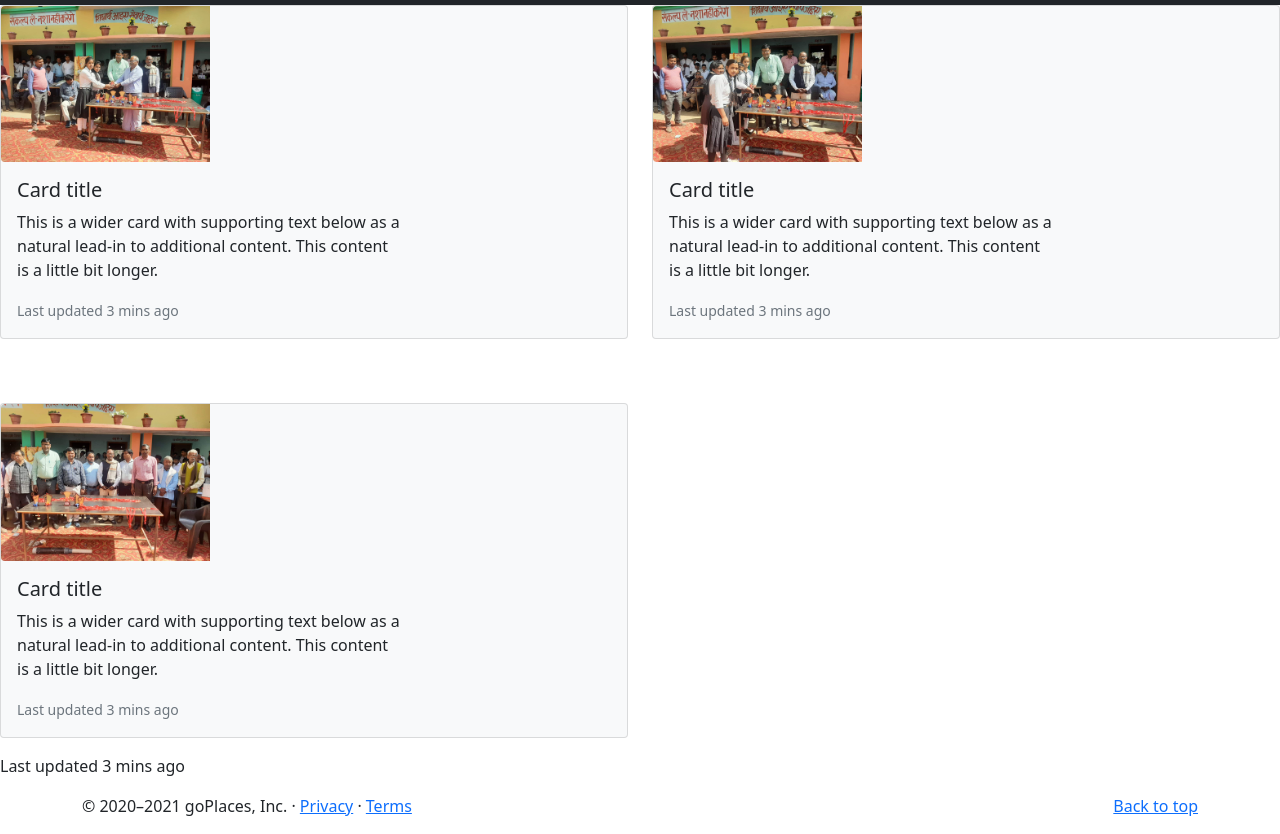
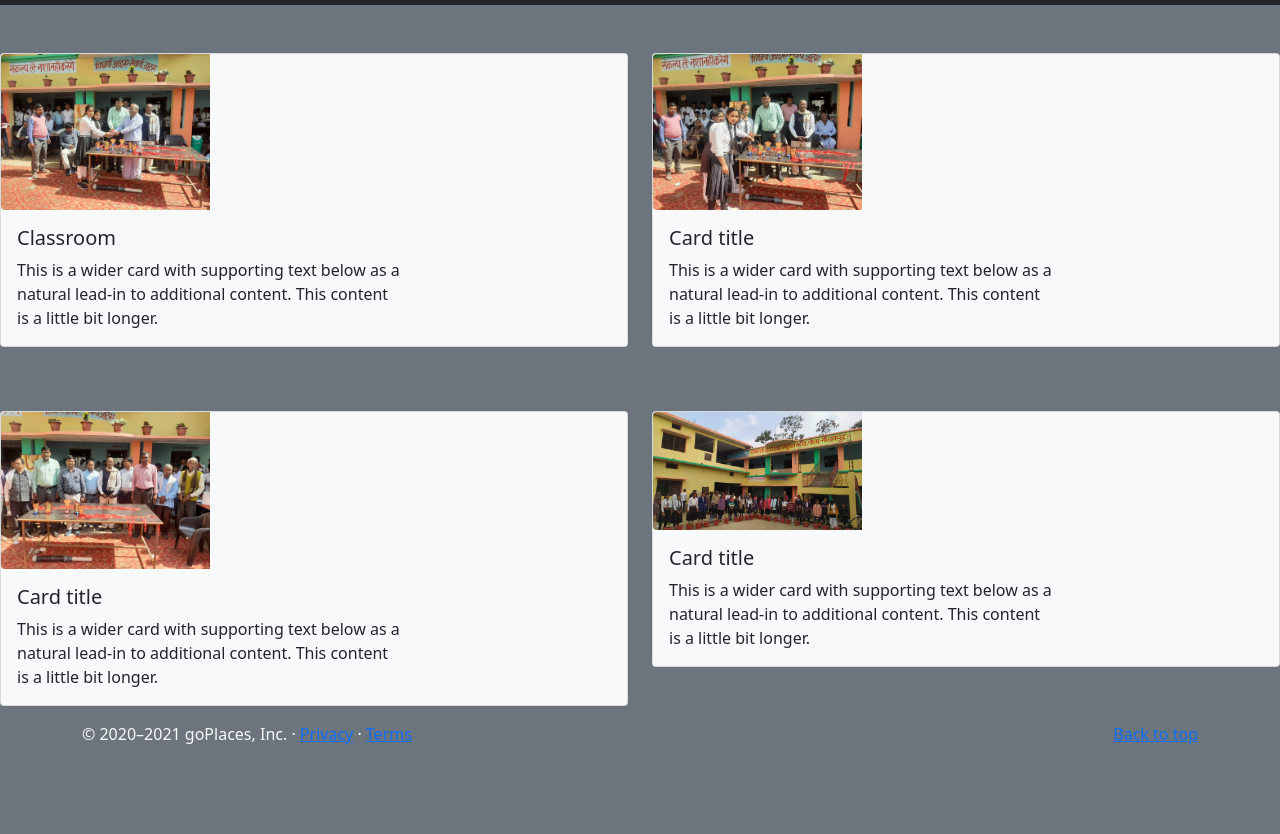
Before and after one commit to Archit075/Ramrati_devi_high_school, a plain HTML site: page prize.html in a window 1280 px wide. Shown: the part 51-885 px from the top of the page. After the commit the page ends 813 px from the top, so only its background shows below. Drawn offline with nearby package versions, Linux system fonts and the light colour scheme.

Commit message:
Update prize.html

```diff
--- a/prize.html
+++ b/prize.html
@@ -14,7 +14,7 @@
     <link rel="icon" href="icons/favicon.ico">
 </head>
 
-<body>
+<body class="bg-secondary">
     <nav class="navbar navbar-expand-lg navbar-dark bg-dark">
         <div class="container-fluid">
             <a class="navbar-brand" href="index.html">रामरती देवी हाई स्कूल भर्रोह, गोला-गोरखपुर</a>
@@ -37,20 +37,18 @@
     </nav>
 
 
-
-            <div class="row">
+    <div class="row mt-5">
         <div class="col-sm-6">
             <div class="card text-dark bg-light mb-3" style="max-width: 42em;">
                 <div class="col-md-4">
                     <img src="images/prize/pic 10.jpg" class="img-fluid rounded-start" alt="...">
-
                 </div>
                 <div class="col-md-8">
                     <div class="card-body">
-                                <h5 class="card-title">Card title</h5>
+                        <h5 class="card-title">Classroom</h5>
                         <p class="card-text">This is a wider card with supporting text below as a natural lead-in to
                             additional content. This content is a little bit longer.</p>
-                                <p class="card-text"><small class="text-muted">Last updated 3 mins ago</small></p>
+
                     </div>
                 </div>
             </div>
@@ -65,7 +63,7 @@
                         <h5 class="card-title">Card title</h5>
                         <p class="card-text">This is a wider card with supporting text below as a natural lead-in to
                             additional content. This content is a little bit longer.</p>
-                                <p class="card-text"><small class="text-muted">Last updated 3 mins ago</small></p>
+
                     </div>
                 </div>
             </div>
@@ -84,15 +82,27 @@
                         <h5 class="card-title">Card title</h5>
                         <p class="card-text">This is a wider card with supporting text below as a natural lead-in to
                             additional content. This content is a little bit longer.</p>
-                                <p class="card-text"><small class="text-muted">Last updated 3 mins ago</small></p>
+
+                    </div>
+                </div>
+            </div>
+        </div>
+        <div class="col-sm-6">
+            <div class="card text-dark bg-light mb-3" style="max-width: 42em;">
+                <div class="col-md-4">
+                    <img src="images/carousal/closure 5.jpg" class="img-fluid rounded-start" alt="...">
+                </div>
+                <div class="col-md-8">
+                    <div class="card-body">
+                        <h5 class="card-title">Card title</h5>
+                        <p class="card-text">This is a wider card with supporting text below as a natural lead-in to
+                            additional content. This content is a little bit longer.</p>
+
                     </div>
                 </div>
             </div>
         </div>
     </div>
-
-
-            <p class="card-text">Last updated 3 mins ago</p>
     </div>
     </div>
 
@@ -102,7 +112,7 @@
 
     <footer class="container my-10">
         <p class="float-end"><a href="#">Back to top</a></p>
-        <p>© 2020–2021 goPlaces, Inc. · <a href="#">Privacy</a> · <a href="#">Terms</a></p>
+        <p class="text-light">© 2020–2021 goPlaces, Inc. · <a href="#">Privacy</a> · <a href="#">Terms</a></p>
     </footer>
 
     <!-- Optional JavaScript; choose one of the two! -->
```
Lines whose indentation alone changed are shown as unchanged.
